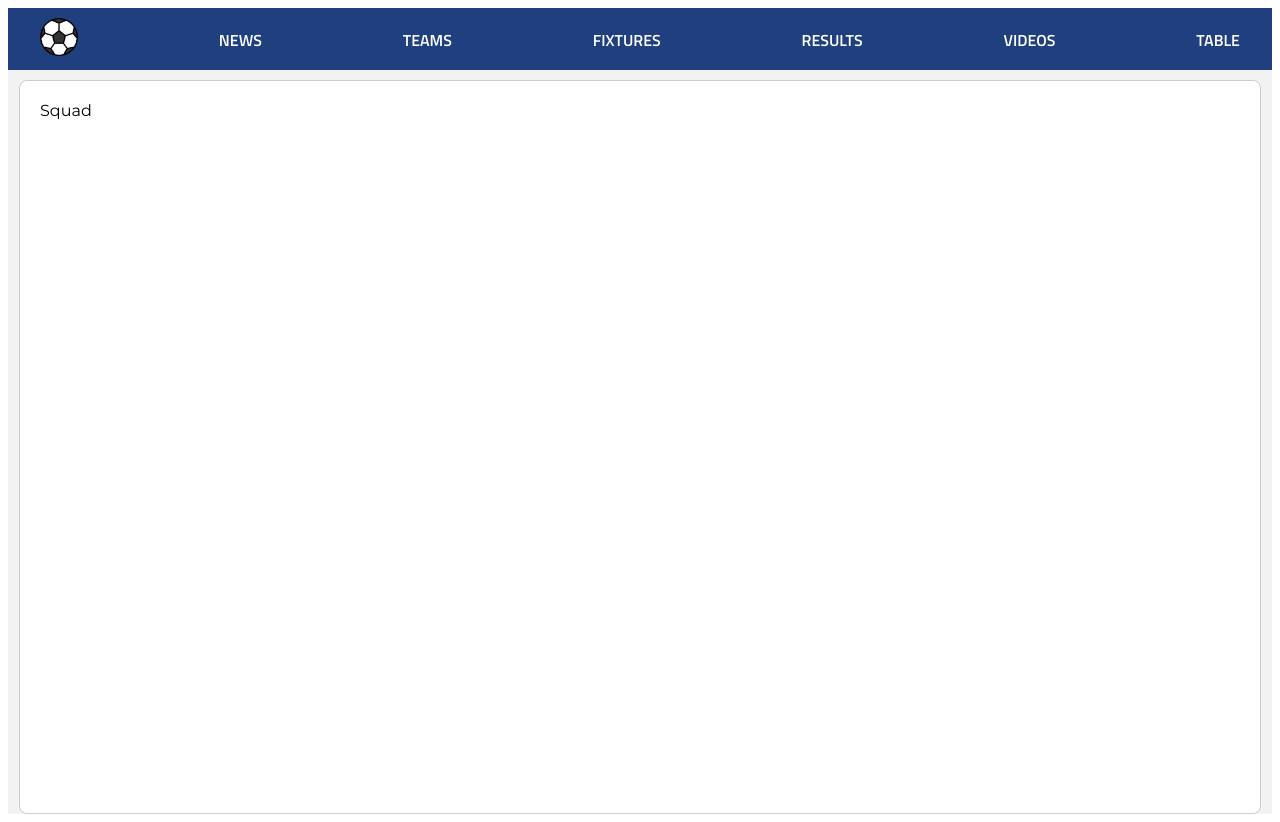
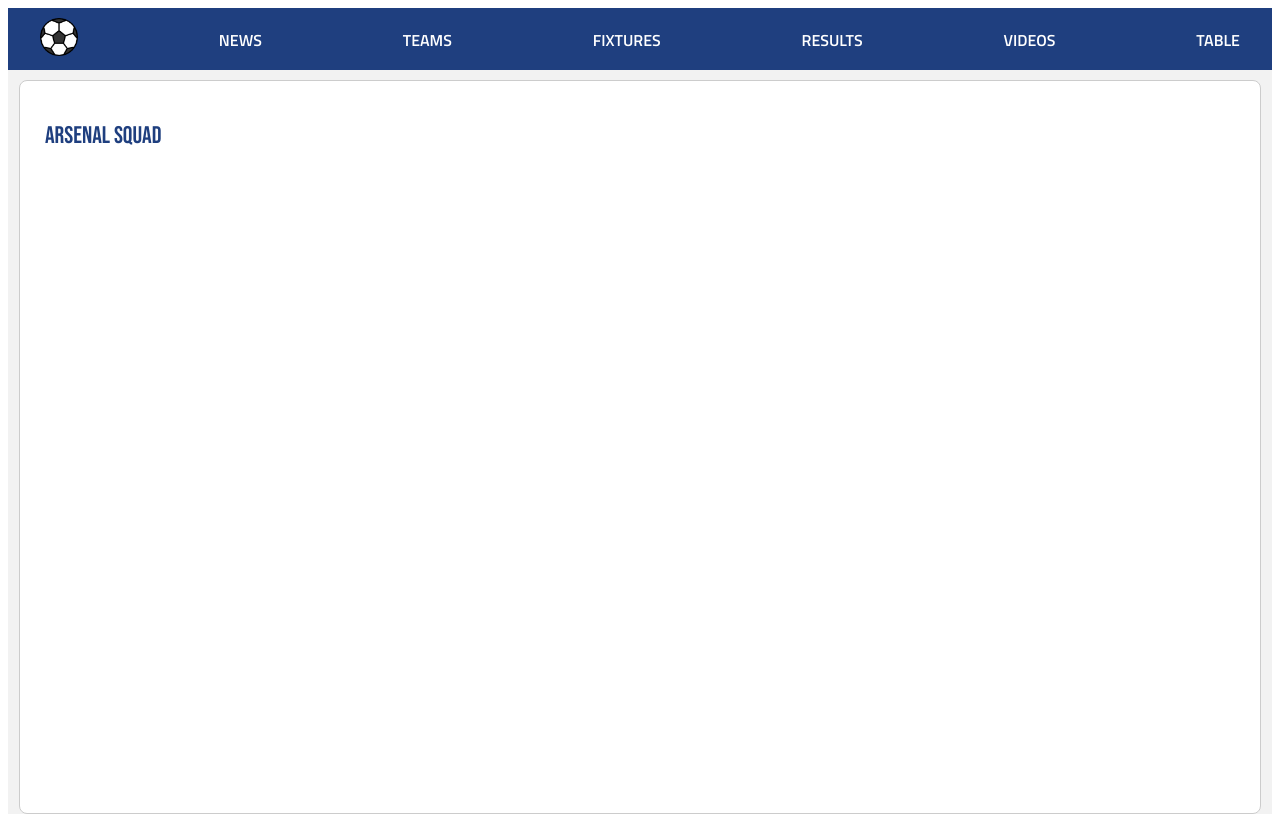
Before and after one commit to joseph-johnson27001/my-football, a Vue app: page /squad in a window 1280 px wide. Built offline with nearby package versions, Linux system fonts and the light colour scheme.

Commit message:
Squad page heading

```diff
--- a/src/views/SquadPage.vue
+++ b/src/views/SquadPage.vue
@@ -1,3 +1,17 @@
 <template>
-  <div>Squad</div>
+  <div class="heading-container">
+    <h2 v-if="teamName != null">{{ teamName }} Squad</h2>
+    <h2 v-else>Latest Football Videos</h2>
+  </div>
 </template>
+
+<script>
+export default {
+  data() {},
+  computed: {
+    teamName() {
+      return this.$store.state.selectedTeam || "Arsenal";
+    },
+  },
+};
+</script>
```
